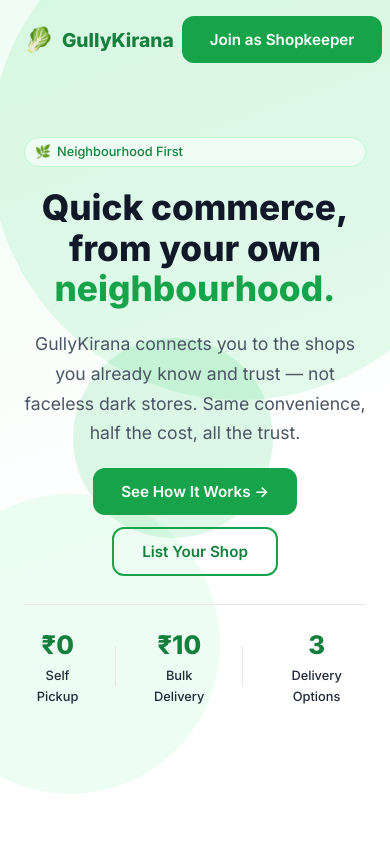
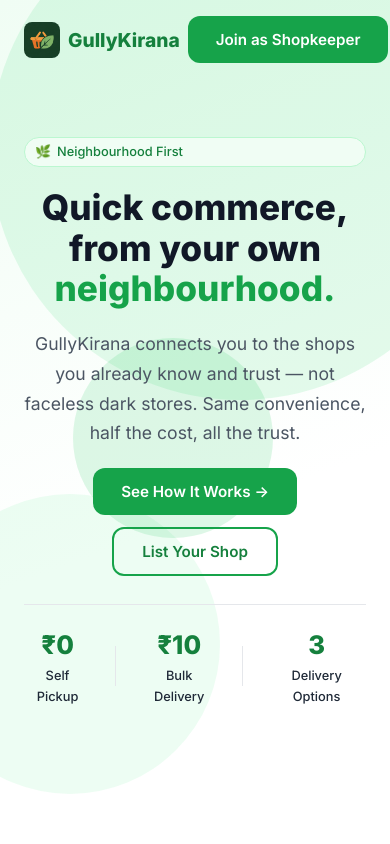
Before and after one commit to tijilicious/gullykirana, a React (Vite) app: page / in a window 390 px wide. Shown: the top 844 px of the page. Built offline with nearby package versions, Linux system fonts and the light colour scheme.

Commit message:
Add official GullyKirana logo to navbar, footer, favicon and phone mockup

```diff
--- a/index.html
+++ b/index.html
@@ -2,7 +2,7 @@
 <html lang="en">
   <head>
     <meta charset="UTF-8" />
-    <link rel="icon" type="image/svg+xml" href="/vite.svg" />
+    <link rel="icon" type="image/jpeg" href="/gullykirana/logo.jpeg" />
     <meta name="viewport" content="width=device-width, initial-scale=1.0" />
     <title>GullyKirana — Your Neighbourhood Quick Commerce</title>
     <meta name="description" content="Quick commerce from your own neighbourhood. Same shops, smarter delivery." />
--- a/src/components/Footer.jsx
+++ b/src/components/Footer.jsx
@@ -17,7 +17,8 @@ export default function Footer() {
       <div className="container footer__inner">
         <div className="footer__brand">
           <button className="footer__logo" onClick={() => scrollTo('home')}>
-            <span>🥬</span> GullyKirana
+            <img src="/gullykirana/logo.jpeg" alt="GullyKirana" style={{width:'32px',height:'32px',borderRadius:'8px',objectFit:'cover'}} />
+            GullyKirana
           </button>
           <p className="footer__tagline">Quick commerce, from your own neighbourhood.</p>
           <p className="footer__mission">
--- a/src/components/Hero.jsx
+++ b/src/components/Hero.jsx
@@ -54,7 +54,7 @@ export default function Hero() {
           <div className="hero__phone-mockup">
             <div className="phone__screen">
               <div className="phone__header">
-                <span className="phone__logo">🥬 GullyKirana</span>
+                <span className="phone__logo"><img src="/gullykirana/logo.jpeg" alt="logo" style={{width:'16px',height:'16px',borderRadius:'4px',verticalAlign:'middle',marginRight:'4px'}} />GullyKirana</span>
                 <span className="phone__location">📍 Sector 14</span>
               </div>
               <div className="phone__search">🔍 Search groceries…</div>
--- a/src/components/Navbar.css
+++ b/src/components/Navbar.css
@@ -34,8 +34,11 @@
   flex-shrink: 0;
 }
 
-.navbar__logo-icon {
-  font-size: 1.5rem;
+.navbar__logo-img {
+  width: 36px;
+  height: 36px;
+  border-radius: 8px;
+  object-fit: cover;
 }
 
 .navbar__links {
--- a/src/components/Navbar.jsx
+++ b/src/components/Navbar.jsx
@@ -29,7 +29,7 @@ export default function Navbar({ activeSection }) {
     <header className={`navbar${scrolled ? ' navbar--scrolled' : ''}`}>
       <div className="navbar__inner">
         <button className="navbar__logo" onClick={() => scrollTo('home')}>
-          <span className="navbar__logo-icon">🥬</span>
+          <img src="/gullykirana/logo.jpeg" alt="GullyKirana" className="navbar__logo-img" />
           <span className="navbar__logo-text">GullyKirana</span>
         </button>
 
```
Also changed, not shown: public/logo.jpeg (added).
